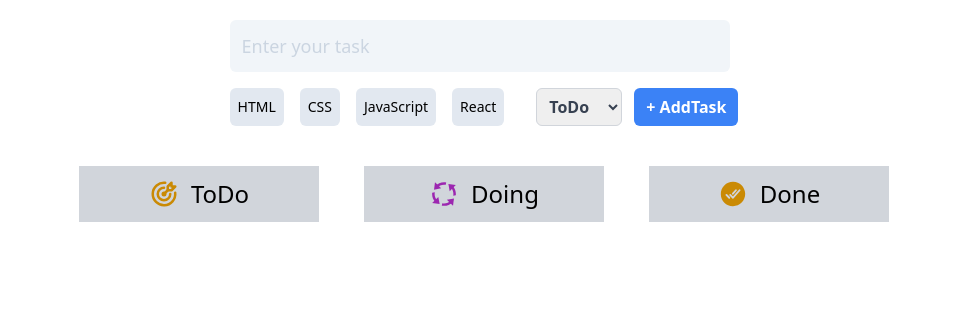
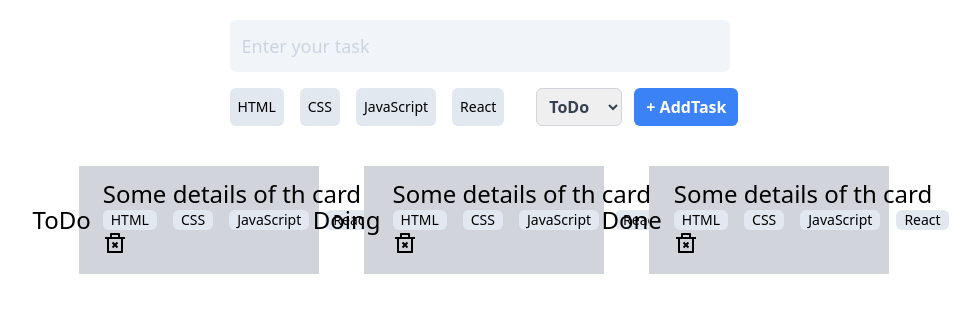
Before and after one commit to RobiMankhinStart/To_Do, a React (Vite) app: page / in a window 1280 px wide. Shown: the top 312 px of the page, without its empty margins (156-1136 px from the left). Built offline with nearby package versions, Linux system fonts and the light colour scheme.

Commit message:
crated TaskCard file.need to customise it

```diff
--- /dev/null
+++ b/src/Components/TaskCard.jsx
@@ -0,0 +1,24 @@
+import React from "react";
+import TagButtons from "./TagButtons";
+import { RiDeleteBin2Line } from "react-icons/ri";
+
+const TaskCard = () => {
+  return (
+    <article>
+      <h3>Some details of th card</h3>
+      <div className="">
+        <div className="flex gap-4">
+          <TagButtons tagName="HTML" />
+          <TagButtons tagName="CSS" />
+          <TagButtons tagName="JavaScript" />
+          <TagButtons tagName="React" />
+        </div>
+        <button>
+          <RiDeleteBin2Line />
+        </button>
+      </div>
+    </article>
+  );
+};
+
+export default TaskCard;
--- a/src/Components/TaskColumn.jsx
+++ b/src/Components/TaskColumn.jsx
@@ -1,9 +1,12 @@
+import TaskCard from "./TaskCard";
+
 const TaskColumn = ({ icon, col }) => {
   const Icon = icon;
   return (
     <section className="text-2xl bg-gray-300 w-[240px] p-3 flex  justify-center gap-3 items-center ">
       <Icon className="text-3xl text-yellow-600" />
       {col}
+      <TaskCard />
     </section>
   );
 };
```
